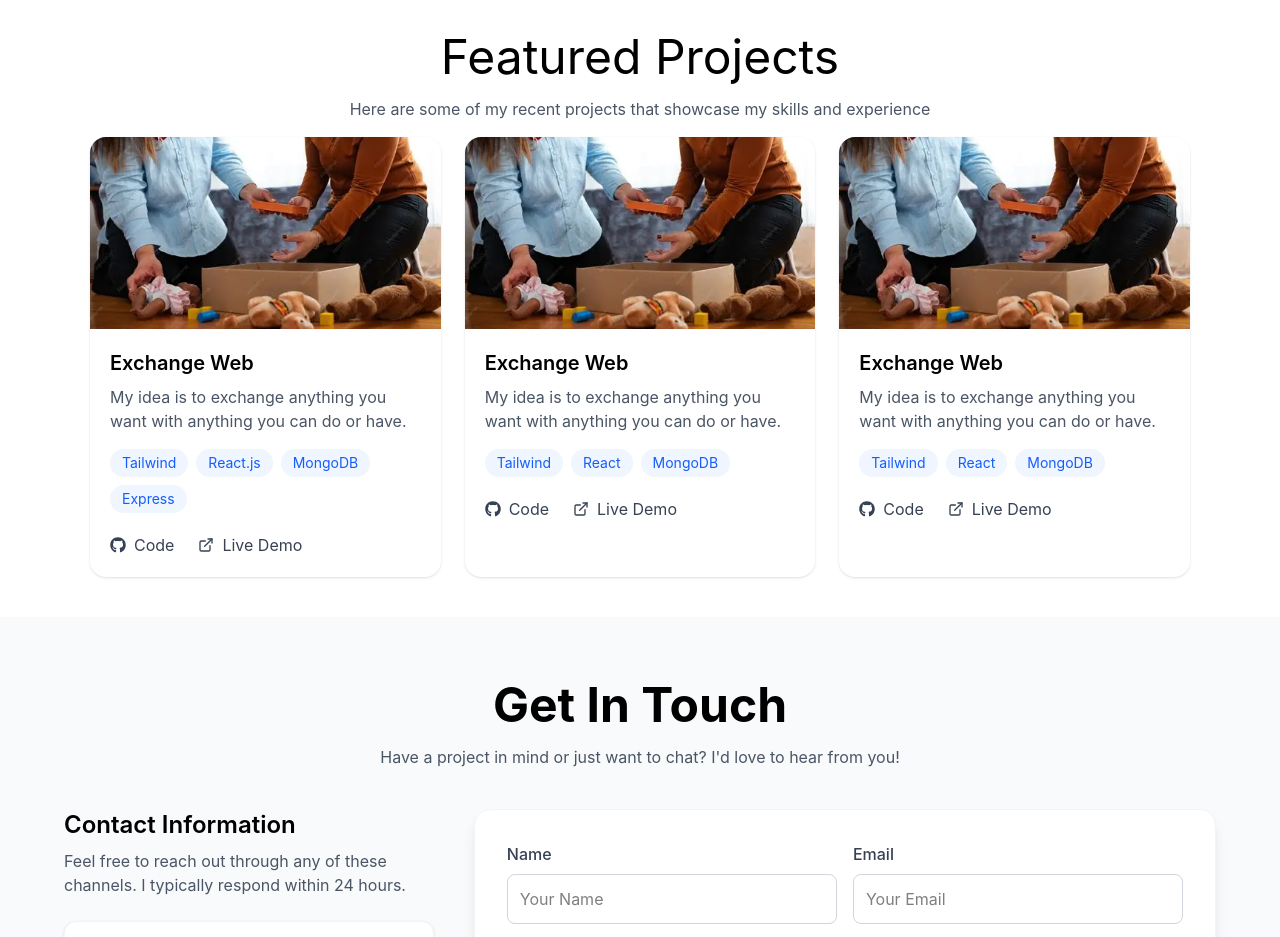
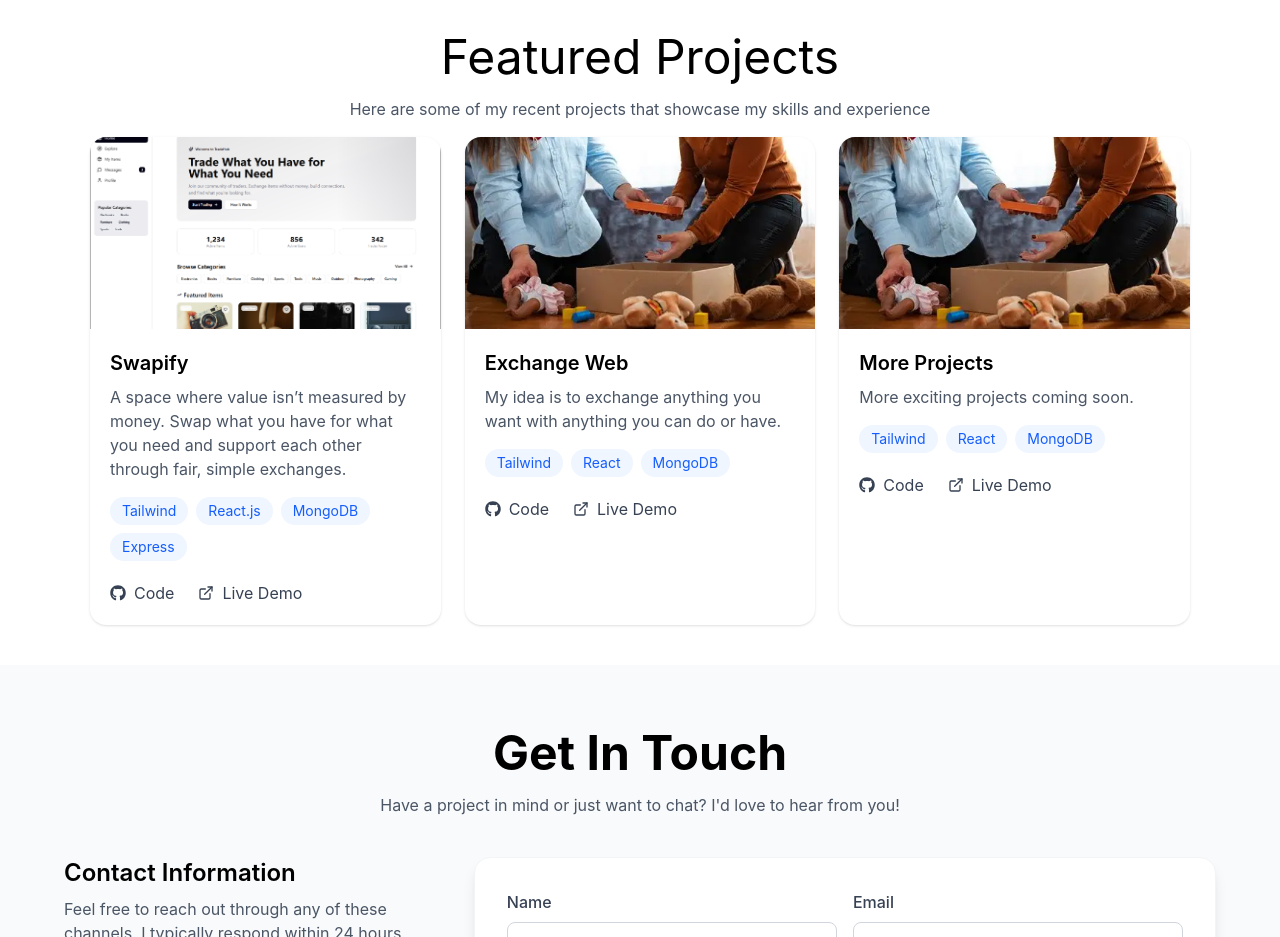
Before and after one commit to ammarmohammed6783-del/Portfolio, a React (Vite) app: page / in a window 1280 px wide. Shown: the part 1900-2837 px from the top of the page. Built offline with nearby package versions, Linux system fonts and the light colour scheme.

Commit message:
added my first project real data in the website

```diff
--- a/src/components/Projects.tsx
+++ b/src/components/Projects.tsx
@@ -1,4 +1,6 @@
 import Proj from "./component/Proj"
+import swapifyImg from "../img/swapify.png"
+import exchangeImg from "../img/exchange.webp"
 
 function Projects() {
 
@@ -7,16 +9,19 @@ function Projects() {
             name: "Swapify",
             skills: ["Tailwind", "React.js", "MongoDB", "Express"],
             about: "A space where value isn’t measured by money. Swap what you have for what you need and support each other through fair, simple exchanges.",
+            imgSrc: swapifyImg
         },
         {
-            name: "ex",
+            name: "Exchange Web",
             skills: ["Tailwind", "React", "MongoDB"],
-            about: "My idea is to exchange anything you want with anything you can do or have."
+            about: "My idea is to exchange anything you want with anything you can do or have.",
+            imgSrc: exchangeImg
         },
         {
-            name: "ex",
+            name: "More Projects",
             skills: ["Tailwind", "React", "MongoDB"],
-            about: "My idea is to exchange anything you want with anything you can do or have."
+            about: "More exciting projects coming soon.",
+            imgSrc: exchangeImg
         }
     ]
 
--- a/src/components/component/Proj.tsx
+++ b/src/components/component/Proj.tsx
@@ -6,6 +6,7 @@ interface ProjectType {
     name: string,
     skills: string[],
     about: string,
+    imgSrc?: string,
 }
 
 interface Props {
@@ -18,16 +19,16 @@ function Proj({ element }: Props) {
 
             {/* Image */}
             <img
-                src={exchange}
-                alt="exchange project"
+                src={element.imgSrc || exchange}
+                alt={`${element.name} project`}
                 className="w-full h-48 object-cover"
             />
 
             {/* Content */}
             <div className="p-5">
-                <h3 className="text-xl font-semibold mb-2">Exchange Web</h3>
+                <h3 className="text-xl font-semibold mb-2">{element.name}</h3>
                 <p className="text-gray-600 mb-4">
-                    My idea is to exchange anything you want with anything you can do or have.
+                    {element.about}
                 </p>
 
                 {/* Tags */}
```
Also changed, not shown: src/img/swapify.png (added).
